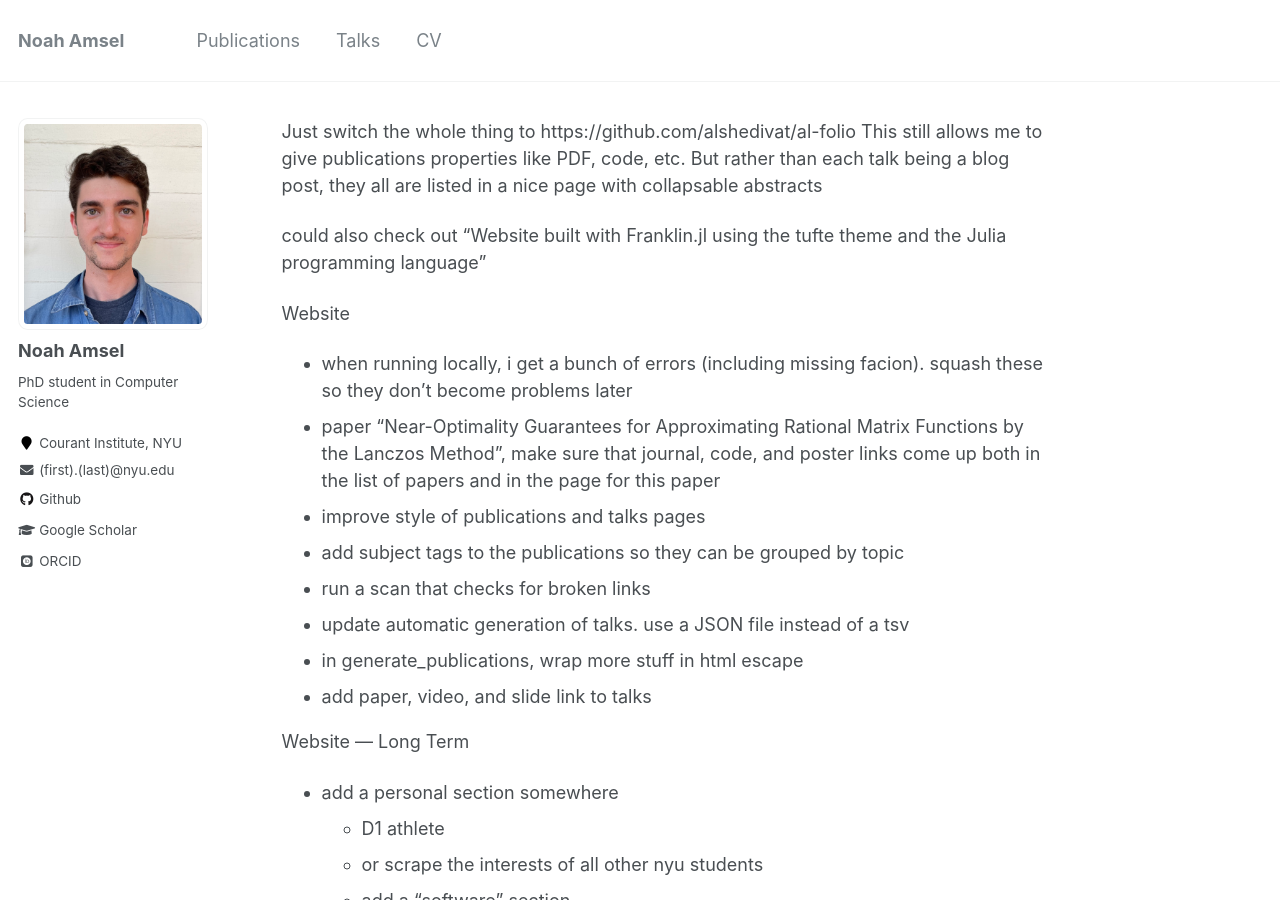
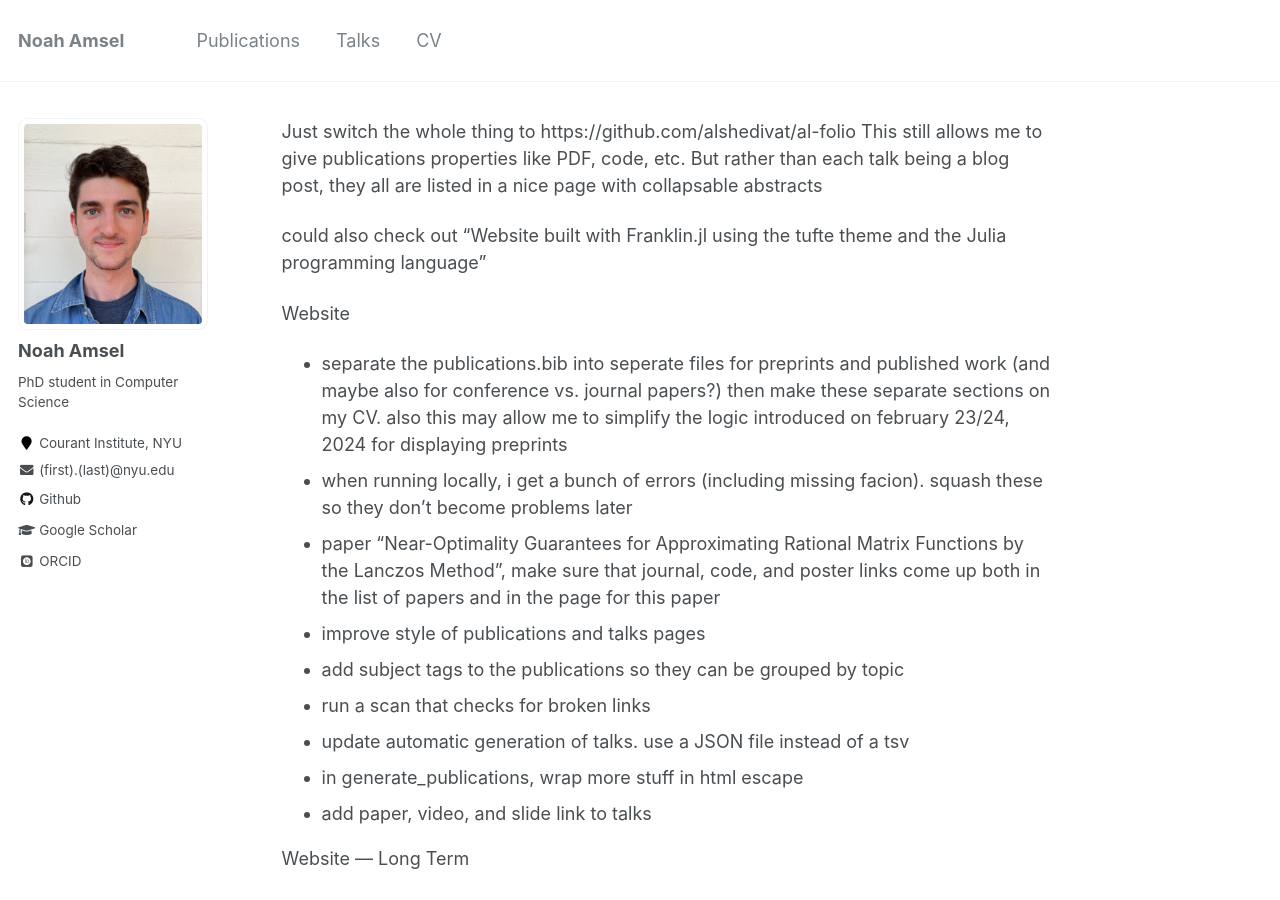
Before and after one commit to NoahAmsel/NoahAmsel.github.io, a Jekyll site: the page built from todo.md, in a window 1280 px wide and 900 px high. Built offline with Jekyll 4.4.1, drawn with Linux system fonts in a browser that asks for light colours; some web fonts are replaced; our own code applies the rules of GitHub Pages for plain Markdown files.

```diff
--- a/todo.md
+++ b/todo.md
@@ -5,6 +5,7 @@
 could also check out "Website built with Franklin.jl using the tufte theme and the Julia programming language"
 
 Website
+- separate the publications.bib into seperate files for preprints and published work (and maybe also for conference vs. journal papers?) then make these separate sections on my CV. also this may allow me to simplify the logic introduced on february 23/24, 2024 for displaying preprints
 - when running locally, i get a bunch of errors (including missing facion). squash these so they don't become problems later
 - paper "Near-Optimality Guarantees for Approximating Rational Matrix Functions by the Lanczos Method", make sure that journal, code, and poster links come up both in the list of papers and in the page for this paper
 - improve style of publications and talks pages
```
Also changed, not shown: 3 other files.
